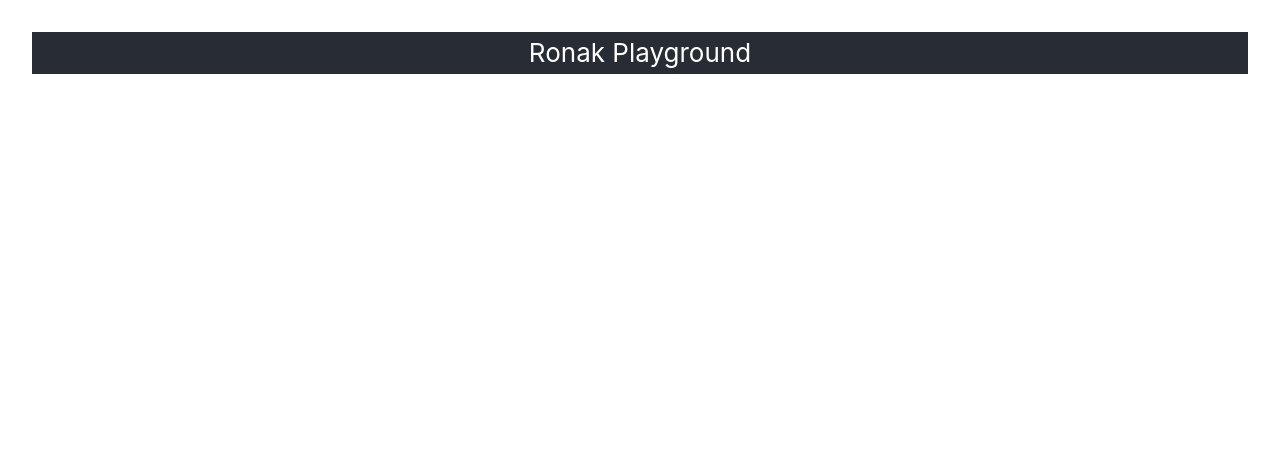
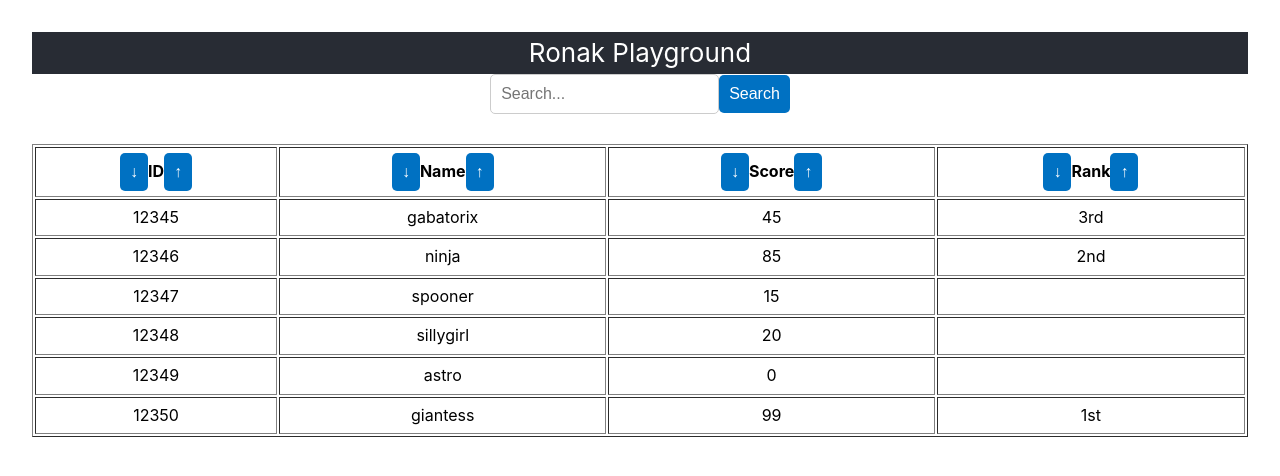
Before and after one commit to 21ronak/ronak-playground, a React (Create React App) app: page /PlayerTable in a window 1280 px wide. Before the commit this address had no page. Shown: the top 476 px of the page. Built offline with nearby package versions, Linux system fonts and the light colour scheme.

Commit message:
Add table sorting component

```diff
--- a/src/App.tsx
+++ b/src/App.tsx
@@ -17,6 +17,7 @@ import DogsCarousalWithComments from './components/Doordash_dogs/Carousal/DogsCa
 import DoordashUI from './components/Doordash_UI/App';
 import DogBreedsList from './components/DogBreedsList';
 import SeatBooking from './components/SeatBooking/SeatBooking';
+import PlayerTable from './components/TableSorting';
 
 function App() {
   return (
@@ -41,6 +42,7 @@ function App() {
           <Route path="/DoordashUI" element={<DoordashUI />} />
           <Route path="/DogBreedsList" element={<DogBreedsList />} />
           <Route path="/SeatBooking" element={<SeatBooking />} />
+          <Route path="/PlayerTable" element={<PlayerTable />} />
         </Routes>
       </Router>
     </div>
--- a/src/Home.js
+++ b/src/Home.js
@@ -21,6 +21,7 @@ const Home = () => {
         <li><Link to="/DoordashUI">Doordash UI</Link></li>
         <li><Link to="/DogBreedsList">DogBreedsList</Link></li>
         <li><Link to="/SeatBooking">SeatBooking</Link></li>
+        <li><Link to="/PlayerTable">PlayerTableSort</Link></li>
       </ul>
     </div>
   );
--- /dev/null
+++ b/src/components/TableSorting.js
@@ -0,0 +1,128 @@
+import React, { useState, useMemo } from 'react';
+
+const AllPlayerTableData = [
+  { id: "12345", name: "gabatorix", score: 45 },
+  { id: "12346", name: "ninja", score: 85 },
+  { id: "12347", name: "spooner", score: 15 },
+  { id: "12348", name: "sillygirl", score: 20 },
+  { id: "12349", name: "astro", score: 0 },
+  { id: "12350", name: "giantess", score: 99 },
+];
+
+function PlayerTable({ showRankColumn = true }) {
+  const [searchTerm, setSearchTerm] = useState('');
+  const [sortField, setSortField] = useState(null);
+  const [sortDirection, setSortDirection] = useState('asc');
+
+  // Compute ranking based on score (top three get "1st", "2nd", "3rd")
+  const rankMapping = useMemo(() => {
+    const sortedByScore = [...AllPlayerTableData].sort((a, b) => b.score - a.score);
+    let mapping = {};
+    sortedByScore.forEach((player, index) => {
+      if (index === 0) mapping[player.id] = "1st";
+      else if (index === 1) mapping[player.id] = "2nd";
+      else if (index === 2) mapping[player.id] = "3rd";
+      else mapping[player.id] = "";
+    });
+    return mapping;
+  }, []);
+
+  // Filter data based on the search term (case-insensitive, checks all fields)
+  const filteredData = useMemo(() => {
+    if (!searchTerm.trim()) return AllPlayerTableData;
+    const lowerSearch = searchTerm.toLowerCase();
+    return AllPlayerTableData.filter(player => {
+      // Create an array of fields to search in
+      const fields = [player.id, player.name, player.score, rankMapping[player.id]];
+      return fields.some(field => String(field).toLowerCase().includes(lowerSearch));
+    });
+  }, [searchTerm, rankMapping]);
+
+  const sortedData = useMemo(() => {
+    if (!sortField) return filteredData;
+    const data = [...filteredData];
+    data.sort((a, b) => {
+      let aValue, bValue;
+      if (sortField === 'rank') {
+        aValue = rankMapping[a.id] ? parseInt(rankMapping[a.id]) : Infinity;
+        bValue = rankMapping[b.id] ? parseInt(rankMapping[b.id]) : Infinity;
+      } else {
+        aValue = a[sortField];
+        bValue = b[sortField];
+      }
+
+      // Convert to lower case if strings
+      if (typeof aValue === 'string') aValue = aValue.toLowerCase();
+      if (typeof bValue === 'string') bValue = bValue.toLowerCase();
+
+      if (aValue < bValue) return sortDirection === 'asc' ? -1 : 1;
+      if (aValue > bValue) return sortDirection === 'asc' ? 1 : -1;
+      return 0;
+    });
+    return data;
+  }, [filteredData, sortField, sortDirection, rankMapping]);
+
+  const handleSort = (field, direction) => {
+    setSortField(field);
+    setSortDirection(direction);
+  };
+
+  return (
+    <div>
+      {/* Search bar */}
+      <div style={{ marginBottom: '30px' }}>
+        <input
+          type="text"
+          placeholder="Search..."
+          value={searchTerm}
+          onChange={(e) => setSearchTerm(e.target.value)}
+        />
+        <button>Search</button>
+      </div>
+
+      {/* Player data table */}
+      <div style={{display: 'flex', justifyContent: 'center', flexDirection: 'column'}}>
+        <table border="1" cellPadding="5">
+          <thead>
+            <tr>
+              <th>
+                <button onClick={() => handleSort('id', 'desc')}>↓</button>
+                ID
+                <button onClick={() => handleSort('id', 'asc')}>↑</button>
+              </th>
+              <th>
+                <button onClick={() => handleSort('name', 'desc')}>↓</button>
+                Name
+                <button onClick={() => handleSort('name', 'asc')}>↑</button>
+              </th>
+              <th>
+                <button onClick={() => handleSort('score', 'desc')}>↓</button>
+                Score
+                <button onClick={() => handleSort('score', 'asc')}>↑</button>
+              </th>
+              {showRankColumn && (
+                <th>
+                  <button onClick={() => handleSort('rank', 'desc')}>↓</button>
+                  Rank
+                  <button onClick={() => handleSort('rank', 'asc')}>↑</button>
+                </th>
+              )}
+            </tr>
+          </thead>
+          <tbody>
+            {sortedData.map(player => (
+              <tr key={player.id}>
+                <td>{player.id}</td>
+                <td>{player.name}</td>
+                <td>{player.score}</td>
+                {showRankColumn && <td>{rankMapping[player.id]}</td>}
+              </tr>
+            ))}
+          </tbody>
+        </table>
+      </div>
+    </div>
+  );
+}
+
+export default PlayerTable;
--- a/src/components/todo/TodoList_v2.js
+++ b/src/components/todo/TodoList_v2.js
@@ -15,18 +15,20 @@ const TodoList = () => {
   const [newTask, setNewTask] = useState('');
   const [tasks, setTasks] = useState(INITIAL_TASKS);
 
+  const handleSubmit = (e) => {
+    e.preventDefault();
+    if (newTask.trim() === '') {
+      return;
+    }
+    setTasks([...tasks, {id: newID(), label: newTask}]);
+    setNewTask('');
+  };
+
   return (
     <div>
       <Link to="/">Back to Home</Link>
       <h1>Todo List</h1>
-      <form onSubmit={(event) => {
-          event.preventDefault();
-          if (newTask.trim() === '') {
-            return;
-          }
-          setTasks([...tasks, {id: newID(), label: newTask}]);
-          setNewTask('');
-        }}>
+      <form onSubmit={handleSubmit}>
         <div>
           <input
             type="text"
```
